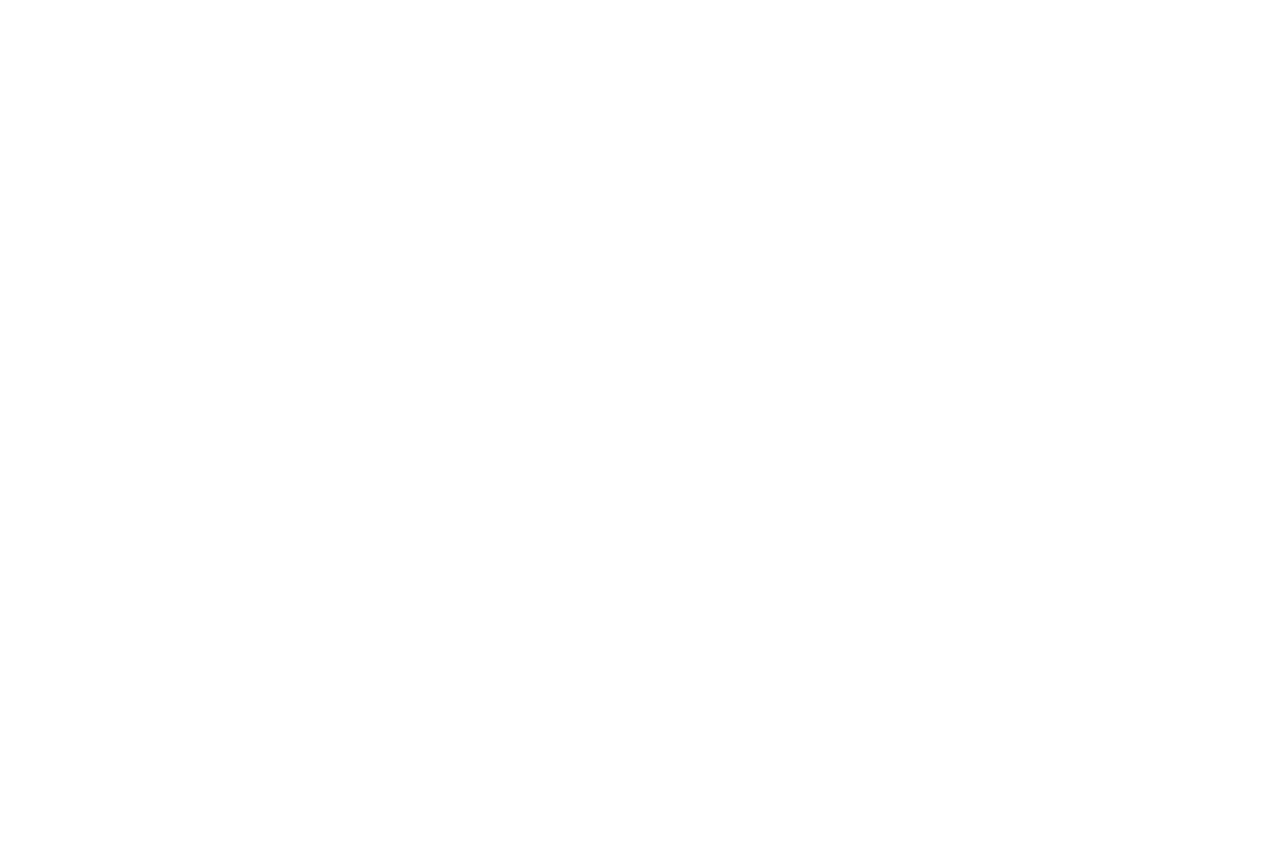
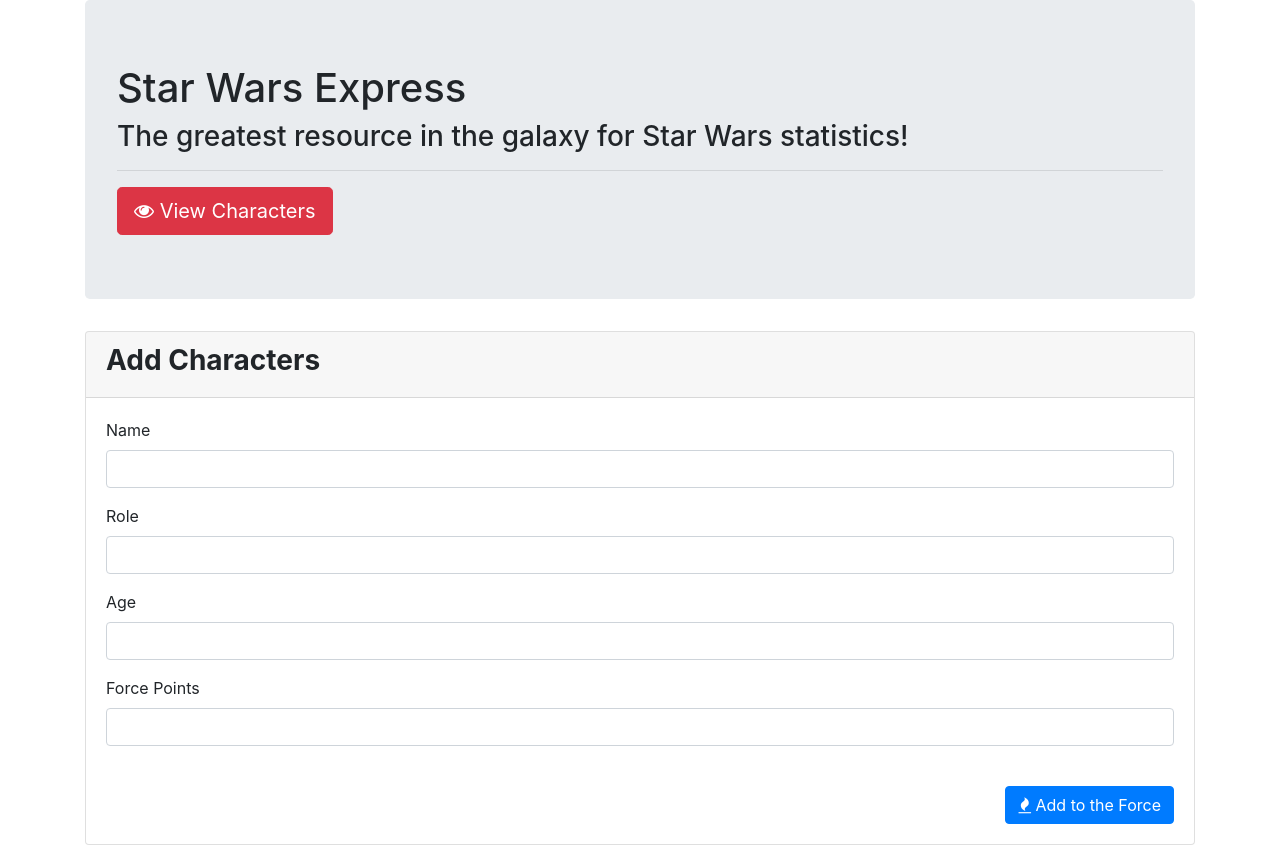
Before and after one commit to ashimsharma337/Stars-Wars-App, a plain HTML site: page add.html in a window 1280 px wide. Before the commit the page ends 800 px from the top, so only its background shows below. Drawn offline with nearby package versions, Linux system fonts and the light colour scheme.

Commit message:
add page ready

```diff
--- a/add.html
+++ b/add.html
@@ -4,9 +4,83 @@
     <meta charset="UTF-8">
     <meta http-equiv="X-UA-Compatible" content="IE=edge">
     <meta name="viewport" content="width=device-width, initial-scale=1.0">
-    <title>ADD</title>
+    <title>Stars Wars - APP</title>
+    <!-- Latest compiled and minified CSS & JS -->
+    <link rel="stylesheet" href="https://maxcdn.bootstrapcdn.com/bootstrap/4.0.0/css/bootstrap.min.css">
+    <link rel="stylesheet" href="https://stackpath.bootstrapcdn.com/font-awesome/4.7.0/css/font-awesome.min.css">
+    <script src="https://code.jquery.com/jquery.js"></script>
+    <script src="https://maxcdn.bootstrapcdn.com/bootstrap/4.0.0/js/bootstrap.min.js"></script>
+
 </head>
 <body>
 
+   <div class="container">
+       <div class="jumbotron">
+           <h1>Star Wars Express</h1>
+           <h3>The greatest resource in the galaxy for Star Wars statistics!</h3>
+           <hr>
+           <a href="/"><button class="btn btn-danger btn-lg"><span class="fa fa-eye"></span> View Characters</button></a>
+       </div>
+       <div class="row">
+
+        <div class="col-12">
+
+            <div class="card">
+                <div class="card-header">
+                   <h3><strong>Add Characters</strong></h3>
+                </div>
+                <div class="card-body">
+                    <form method="POST" role="form">
+
+                    <div class="form-group">
+                        <label for="name">Name</label>
+                        <input type="text" class="form-control" id="name">
+                    </div>
+
+                    <div class="form-group">
+                        <label for="role">Role</label>
+                        <input type="text" class="form-control" id="role">
+                    </div>
+                    <div class="form-group">
+                        <label for="age">Age</label>
+                        <input type="text" class="form-control" id="age">
+                    </div>
+
+                    <div class="form-group">
+                        <label for="force-points">Force Points</label>
+                        <input type="text" class="form-control" id="force-points">
+                    </div>
+
+                    </form>
+                    <br>
+                    <div class="text-right">
+                        <button type="submit" class="btn btn-primary btn-md" id="add-btn"><span class="fa fa-fire"></span> Add to the Force</button>
+                    </div>
+                </div>
+            </div>
+
+        </div>
+       </div>
+   </div>
+
+<script type="text/javascript">
+   // Question: What  does this code do?
+   $("#add-btn").on("click", function(event) {
+       event.preventDefault();
+       var newCharacter = {
+           name: $("#name").val().trim(),
+           role: $("#role").val().trim(),
+           age: $("#age").val().trim(),
+           forcePoints: $("#force-points").val().trim()
+       };
+
+       // Question: What does this code do?
+       $.post("/api/characters", newCharacter)
+        .then(function(data) {
+           console.log("add.html", data);
+           alert("Adding character....");
+        });
+   });
+</script>
 </body>
 </html>
```
